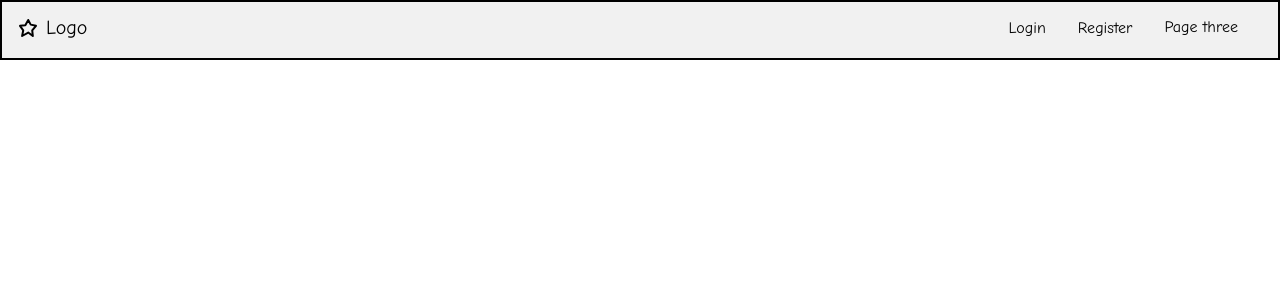
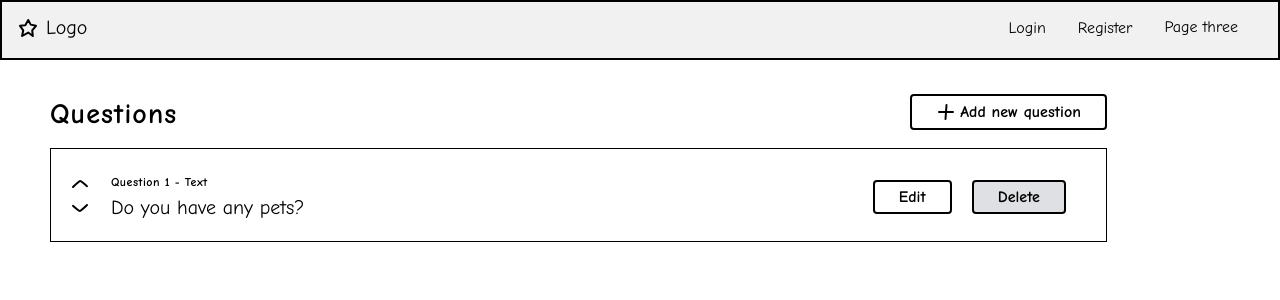
Before and after one commit to petar-antic/hr-app, a React (Create React App) app: page /Questions in a window 1280 px wide. Shown: the top 300 px of the page. Built offline with nearby package versions, Linux system fonts and the light colour scheme; no server answers.

Commit message:
Questions component complete

```diff
--- /dev/null
+++ b/src/components/questions/Questions.jsx
@@ -0,0 +1,32 @@
+import React from 'react';
+import '../../styles/questions/Questions.css';
+
+import topBtn from '../../assets/icons/arrow1top.svg';
+import downBtn from '../../assets/icons/arrow1down.svg';
+
+function Questions() {
+  return (
+    <div className="questions">
+      <div className="heading">
+        <span>Questions</span>
+        <button>Add new question</button>
+      </div>
+      <div className="questionList">
+        <div className="question">
+          <div className="leftSide">
+            <img className="topBtn" src={topBtn} alt="topBtn"></img>
+            <img className="downBtn" src={downBtn} alt="downBtn"></img>
+            <p className="questionNum">Question 1 - Text</p>
+            <p className="questionTitle">Do you have any pets?</p>
+          </div>
+          <div className="rightSide">
+            <button className="editBtn">Edit</button>
+            <button className="delBtn">Delete</button>
+          </div>
+        </div>
+      </div>
+    </div>
+  );
+}
+
+export default Questions;
--- a/src/routes/routes.js
+++ b/src/routes/routes.js
@@ -4,6 +4,7 @@ import Navbar from '../components/navbar/Navbar';
 import Login from '../components/Login/Login';
 import Register from '../components/Register/Register';
 import Sidebar from '../components/sidebar/Sidebar';
+import Questions from '../components/questions/Questions';
 
 function AppRoutes() {
   return (
@@ -15,6 +16,7 @@ function AppRoutes() {
             <Route exact path="/" element={<Login />} />
             <Route path="/Register" element={<Register />} />
             <Route path="/Sidebar" element={<Sidebar />} />
+            <Route path="/Questions" element={<Questions />} />
           </Routes>
         </div>
       </div>
--- /dev/null
+++ b/src/styles/questions/Questions.css
@@ -0,0 +1,163 @@
+.questions {
+  padding: 34px 39px 0px 50px;
+  display: -webkit-box;
+  display: -ms-flexbox;
+  display: flex;
+  -webkit-box-orient: vertical;
+  -webkit-box-direction: normal;
+      -ms-flex-direction: column;
+          flex-direction: column;
+  row-gap: 18px;
+}
+
+.questions .heading {
+  display: -webkit-box;
+  display: -ms-flexbox;
+  display: flex;
+  -webkit-box-pack: justify;
+      -ms-flex-pack: justify;
+          justify-content: space-between;
+  -webkit-box-align: end;
+      -ms-flex-align: end;
+          align-items: flex-end;
+  -webkit-column-gap: 733px;
+          column-gap: 733px;
+}
+
+.questions .heading span {
+  font-weight: bold;
+  font-size: 28px;
+  line-height: 32px;
+  letter-spacing: 0.04em;
+  color: #000000;
+}
+
+.questions .heading button {
+  border: 2px solid #000000;
+  border-radius: 4px;
+  padding: 7px 24px 7px 48px;
+  background-color: white;
+  background-image: url("../../assets/icons/add.svg");
+  background-repeat: no-repeat;
+  background-position-y: center;
+  background-position-x: 24px;
+  font-weight: bold;
+  font-size: 16px;
+  line-height: 18px;
+  white-space: nowrap;
+  color: #000000;
+}
+
+.questions .heading button:hover {
+  cursor: pointer;
+}
+
+.questions .questionList .question {
+  border: 1px solid black;
+  display: -ms-grid;
+  display: grid;
+  padding: 25px 40px 22px 19px;
+      grid-template-areas: 'leftSide rightSide';
+}
+
+.questions .questionList .question .leftSide {
+  -ms-grid-row: 1;
+  -ms-grid-column: 1;
+  grid-area: leftSide;
+  display: -ms-grid;
+  display: grid;
+  -webkit-box-pack: start;
+      -ms-flex-pack: start;
+          justify-content: start;
+  -webkit-box-align: center;
+      -ms-flex-align: center;
+          align-items: center;
+  -webkit-column-gap: 21px;
+          column-gap: 21px;
+      grid-template-areas: 'topBtn questionNum'
+ 'downBtn questionTitle';
+}
+
+.questions .questionList .question .leftSide .topBtn {
+  -ms-grid-row: 1;
+  -ms-grid-column: 1;
+  grid-area: topBtn;
+  padding-bottom: 2px;
+}
+
+.questions .questionList .question .leftSide .topBtn:hover {
+  cursor: pointer;
+}
+
+.questions .questionList .question .leftSide .downBtn {
+  -ms-grid-row: 2;
+  -ms-grid-column: 1;
+  grid-area: downBtn;
+}
+
+.questions .questionList .question .leftSide .downBtn:hover {
+  cursor: pointer;
+}
+
+.questions .questionList .question .leftSide .questionNum {
+  -ms-grid-row: 1;
+  -ms-grid-column: 2;
+  grid-area: questionNum;
+  padding-bottom: 6px;
+  font-weight: bold;
+  font-size: 12px;
+  line-height: 14px;
+  letter-spacing: 0.04em;
+  color: #000000;
+}
+
+.questions .questionList .question .leftSide .questionTitle {
+  -ms-grid-row: 2;
+  -ms-grid-column: 2;
+  grid-area: questionTitle;
+  font-weight: normal;
+  font-size: 20px;
+  line-height: 23px;
+  color: #000000;
+}
+
+.questions .questionList .question .rightSide {
+  -ms-grid-row: 1;
+  -ms-grid-column: 2;
+  grid-area: rightSide;
+  display: -webkit-box;
+  display: -ms-flexbox;
+  display: flex;
+  -webkit-box-orient: horizontal;
+  -webkit-box-direction: normal;
+      -ms-flex-direction: row;
+          flex-direction: row;
+  -webkit-box-pack: end;
+      -ms-flex-pack: end;
+          justify-content: flex-end;
+  -webkit-box-align: center;
+      -ms-flex-align: center;
+          align-items: center;
+  -webkit-column-gap: 20px;
+          column-gap: 20px;
+}
+
+.questions .questionList .question .rightSide button {
+  padding: 6px 24px;
+  font-weight: bold;
+  font-size: 16px;
+  line-height: 18px;
+  color: #000000;
+  background: #ffffff;
+  border: 2px solid #000000;
+  border-radius: 4px;
+}
+
+.questions .questionList .question .rightSide button:hover {
+  cursor: pointer;
+}
+
+.questions .questionList .question .rightSide .delBtn {
+  background: #dee0e3;
+}
+/*# sourceMappingURL=Questions.css.map */
--- /dev/null
+++ b/src/styles/questions/Questions.scss
@@ -0,0 +1,108 @@
+.questions {
+  padding: 34px 39px 0px 50px;
+  display: flex;
+  flex-direction: column;
+  row-gap: 18px;
+  .heading {
+    display: flex;
+    justify-content: space-between;
+    align-items: flex-end;
+    column-gap: 733px;
+    span {
+      font-weight: $bold;
+      font-size: $h1Size;
+      line-height: $h1Height;
+      letter-spacing: 0.04em;
+      color: $black;
+    }
+    button {
+      border: 2px solid $black;
+      border-radius: 4px;
+      padding: 7px 24px 7px 48px;
+      background-color: $white;
+      background-image: url('../../assets/icons/add.svg');
+      background-repeat: no-repeat;
+      background-position-y: center;
+      background-position-x: 24px;
+      font-weight: $bold;
+      font-size: $bodySize;
+      line-height: $bodyHeight;
+      white-space: nowrap;
+      color: $black;
+      &:hover {
+        cursor: pointer;
+      }
+    }
+  }
+  .questionList {
+    .question {
+      border: 1px solid $black;
+      display: grid;
+      padding: 25px 40px 22px 19px;
+      grid-template-areas: 'leftSide rightSide';
+      .leftSide {
+        grid-area: leftSide;
+        display: grid;
+        justify-content: start;
+        align-items: center;
+        column-gap: 21px;
+        grid-template-areas:
+          'topBtn questionNum'
+          'downBtn questionTitle';
+        .topBtn {
+          grid-area: topBtn;
+          padding-bottom: 2px;
+          &:hover {
+            cursor: pointer;
+          }
+        }
+        .downBtn {
+          grid-area: downBtn;
+          &:hover {
+            cursor: pointer;
+          }
+        }
+        .questionNum {
+          grid-area: questionNum;
+          padding-bottom: 6px;
+          font-weight: $bold;
+          font-size: $labelSize;
+          line-height: $labelHeight;
+          letter-spacing: 0.04em;
+          color: $black;
+        }
+        .questionTitle {
+          grid-area: questionTitle;
+          font-weight: $regular;
+          font-size: $h3Size;
+          line-height: $h3Height;
+          color: $black;
+        }
+      }
+      .rightSide {
+        grid-area: rightSide;
+        display: flex;
+        flex-direction: row;
+        justify-content: flex-end;
+        align-items: center;
+        column-gap: 20px;
+        button {
+          padding: 6px 24px;
+          font-weight: $bold;
+          font-size: $bodySize;
+          line-height: $bodyHeight;
+          color: $black;
+          background: $white;
+          border: 2px solid $black;
+          border-radius: 4px;
+          &:hover {
+            cursor: pointer;
+          }
+        }
+        .delBtn {
+          background: $grey-7;
+        }
+      }
+    }
+  }
+}
```
Also changed, not shown: 1 other file (tests, documents, lock files or other folders).
